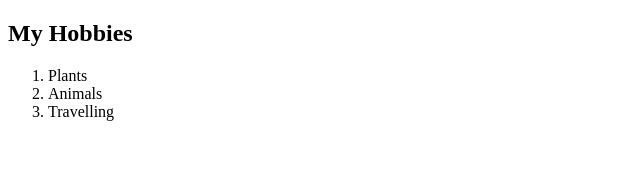
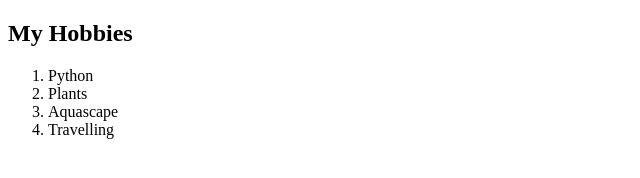
Before and after one commit to Yuliashka/CV-First, a plain HTML site: page Hobbies.html in a window 1280 px wide. Shown: the whole page, without its empty margins (0-640 px from the left). Drawn offline with Linux system fonts and the light colour scheme.

Commit message:
Update Hobbies.html

```diff
--- a/Hobbies.html
+++ b/Hobbies.html
@@ -7,8 +7,9 @@
 <body>
     <h2>My Hobbies</h2>
     <ol>
+    <li>Python</li>
     <li>Plants</li>
-    <li>Animals</li>
+    <li>Aquascape</li>
     <li>Travelling</li>
 
     </ol>
```
